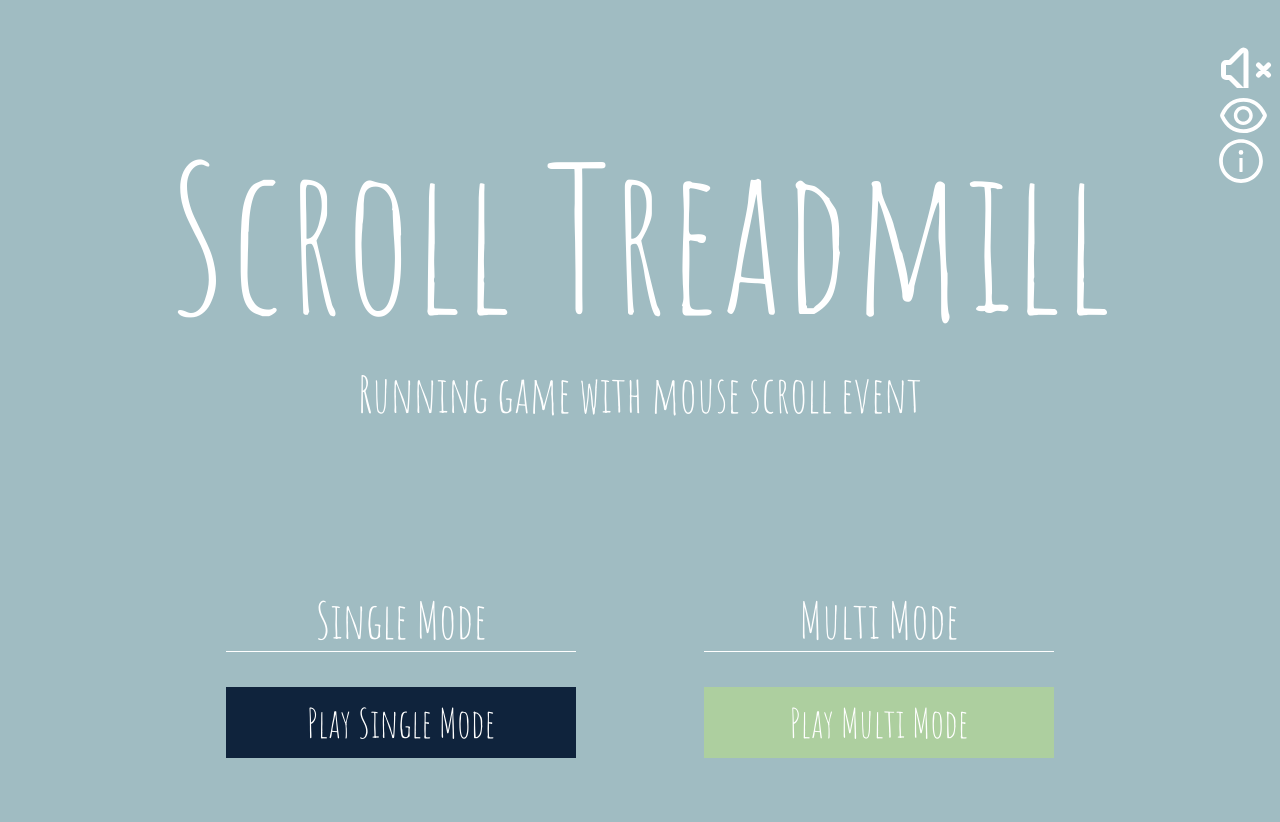
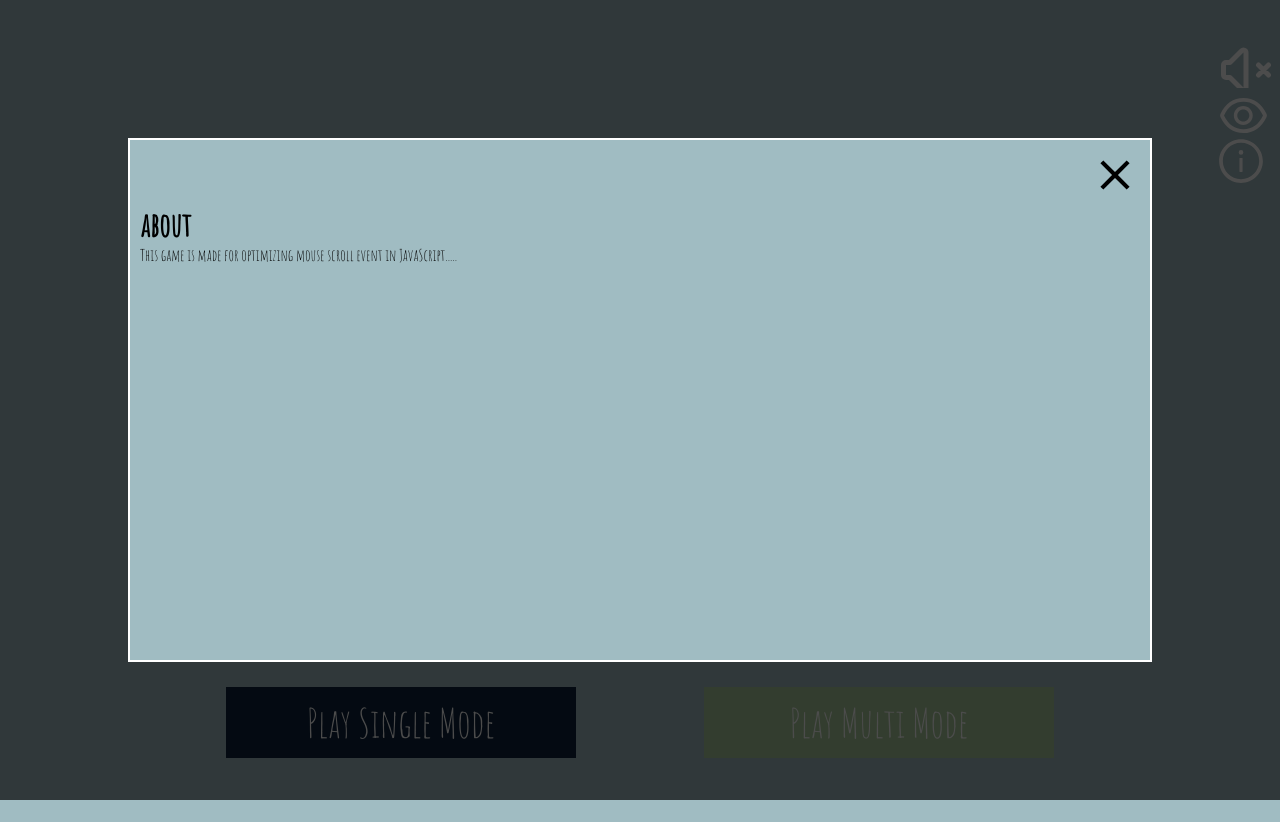
Before and after one commit to blueline1984/scroll-treadmill-frontend, a React (Create React App) app: page / in a window 1280 px wide. Both pictures are taken after a click on the button 1241 px from the left and 162 px from the top of the page. Built offline with nearby package versions, Linux system fonts and the light colour scheme.

Commit message:
[FEAT]: Add info, single play, multi play modal

```diff
--- a/public/index.html
+++ b/public/index.html
@@ -2,42 +2,14 @@
 <html lang="en">
   <head>
     <meta charset="utf-8" />
-    <link rel="icon" href="%PUBLIC_URL%/favicon.ico" />
     <meta name="viewport" content="width=device-width, initial-scale=1" />
     <meta name="theme-color" content="#000000" />
-    <meta
-      name="description"
-      content="Web site created using create-react-app"
-    />
-    <link rel="apple-touch-icon" href="%PUBLIC_URL%/logo192.png" />
-    <!--
-      manifest.json provides metadata used when your web app is installed on a
-      user's mobile device or desktop. See https://developers.google.com/web/fundamentals/web-app-manifest/
-    -->
-    <link rel="manifest" href="%PUBLIC_URL%/manifest.json" />
-    <!--
-      Notice the use of %PUBLIC_URL% in the tags above.
-      It will be replaced with the URL of the `public` folder during the build.
-      Only files inside the `public` folder can be referenced from the HTML.
-
-      Unlike "/favicon.ico" or "favicon.ico", "%PUBLIC_URL%/favicon.ico" will
-      work correctly both with client-side routing and a non-root public URL.
-      Learn how to configure a non-root public URL by running `npm run build`.
-    -->
+    <meta name="Scroll Treadmill" />
+    <link rel="icon" type="image/png" href="%PUBLIC_URL%/favicon.ico" />
     <title>Scroll Treadmill</title>
   </head>
   <body>
-    <noscript>You need to enable JavaScript to run this app.</noscript>
     <div id="root"></div>
-    <!--
-      This HTML file is a template.
-      If you open it directly in the browser, you will see an empty page.
-
-      You can add webfonts, meta tags, or analytics to this file.
-      The build step will place the bundled scripts into the <body> tag.
-
-      To begin the development, run `npm start` or `yarn start`.
-      To create a production bundle, use `npm run build` or `yarn build`.
-    -->
+    <div id="portal"></div>
   </body>
 </html>
--- /dev/null
+++ b/src/Portal.js
@@ -0,0 +1,7 @@
+import reactDom from "react-dom";
+
+function Portal({ children }) {
+  return reactDom.createPortal(children, document.getElementById("portal"));
+}
+
+export default Portal;
--- /dev/null
+++ b/src/components/Modal.js
@@ -0,0 +1,51 @@
+import React, { useState } from "react";
+import { MdClose } from "react-icons/md";
+import styled from "styled-components";
+
+import Portal from "../Portal";
+
+function Modal({ message, onClose }) {
+  return (
+    <Portal>
+      <ModalOverlay>
+        <ModalBody>
+          <MdClose
+            onClick={onClose}
+            style={{
+              background: "none",
+              position: "relative",
+              left: "95%",
+              cursor: "pointer",
+            }}
+            size={50}
+          />
+          {message}
+        </ModalBody>
+      </ModalOverlay>
+    </Portal>
+  );
+}
+
+const ModalOverlay = styled.div`
+  position: fixed;
+  top: 0;
+  left: 0;
+  right: 0;
+  bottom: 0;
+  background-color: rgba(0, 0, 0, 0.7);
+  zindex: 1000;
+`;
+
+const ModalBody = styled.div`
+  position: fixed;
+  width: 1000px;
+  height: 500px;
+  top: 50%;
+  left: 50%;
+  transform: translate(-50%, -50%);
+  padding: 10px;
+  zindex: 1000;
+  border: 2px solid white;
+`;
+
+export default Modal;
--- a/src/components/ModeSelection.js
+++ b/src/components/ModeSelection.js
@@ -1,15 +1,56 @@
-import React from "react";
+import React, { useState } from "react";
+import Modal from "./Modal";
 import styled from "styled-components";
 
 function ModeSelection({ onBlindMode }) {
-  console.log("onBlindMode", onBlindMode);
+  const [isSingleOpen, setIsSingleOpen] = useState(false);
+  const [isMultiOpen, setIsMultiOpen] = useState(false);
+
+  const openSingleModal = () => {
+    setIsSingleOpen(true);
+  };
+  const openMultiModal = () => {
+    setIsMultiOpen(true);
+  };
+  const closeModal = () => {
+    setIsSingleOpen(false);
+    setIsMultiOpen(false);
+  };
+
   return (
     <>
+      {isSingleOpen && (
+        <Modal
+          onClose={closeModal}
+          message={
+            <>
+              <h1>Single Play</h1>
+              <button>Easy</button>
+              <button>Normal</button>
+              <button>Hard</button>
+            </>
+          }
+        />
+      )}
+      {isMultiOpen && (
+        <Modal
+          onClose={closeModal}
+          message={
+            <>
+              <h1>Multi Play</h1>
+              <button>Create A Room</button>
+              <button>Room Lists</button>
+            </>
+          }
+        />
+      )}
       <Wrapper>
         {onBlindMode === 0 && (
           <>
             <div className="title">Single Mode</div>
-            <button className="single">Play Single Mode</button>
+            <button className="single" onClick={openSingleModal}>
+              Play Single Mode
+            </button>
           </>
         )}
         {onBlindMode === 1 && (
@@ -43,7 +84,9 @@ function ModeSelection({ onBlindMode }) {
         {onBlindMode === 0 && (
           <>
             <div className="title">Multi Mode</div>
-            <button className="multi">Play Multi Mode</button>
+            <button className="multi" onClick={openMultiModal}>
+              Play Multi Mode
+            </button>
           </>
         )}
         {onBlindMode === 1 && (
@@ -84,18 +127,18 @@ const Wrapper = styled.div`
     padding: 10%;
     padding-bottom: 0px;
     margin-bottom: 10%;
-    color: white;
+    color: #fff;
     font-size: 50px;
     text-align: center;
     justify-content: center;
     align-items: center;
-    border-bottom: 1px solid white;
+    border-bottom: 1px solid #fff;
     border-spacing: 5px 1rem;
   }
 
   button {
     border: none;
-    color: white;
+    color: #fff;
     font-size: 40px;
     padding: 10px 15px;
     width: 350px;
@@ -105,14 +148,14 @@ const Wrapper = styled.div`
   }
   button.single: hover {
     color: #0f233c;
-    background-color: white;
+    background-color: #fff;
   }
   button.multi {
     background-color: #adcf9f;
   }
   button.multi: hover {
     color: #adcf9f;
-    background-color: white;
+    background-color: #fff;
   }
 `;
 
--- a/src/components/page/Main.js
+++ b/src/components/page/Main.js
@@ -1,14 +1,17 @@
 import React, { useState, useEffect, useRef } from "react";
 import { HiOutlineVolumeOff, HiOutlineVolumeUp } from "react-icons/hi";
 import { AiOutlineEye, AiOutlineInfoCircle } from "react-icons/ai";
+import mainThemeSong from "../../assets/main_theme.mp3";
+
 import ModeSelection from "../ModeSelection";
-import mainThemeSong from "../../assets/main_theme.mp3";
+import Modal from "../Modal";
 
 import styled from "styled-components";
 
 function Main() {
   const [isPlaying, setIsPlaying] = useState(false);
   const [onBlindMode, setOnBlindMode] = useState(0);
+  const [isOpen, setIsOpen] = useState(false);
   const audioRef = useRef(new Audio(mainThemeSong));
 
   const handleSound = () => {
@@ -17,8 +20,15 @@ function Main() {
   const handleBlindMode = () => {
     setOnBlindMode((onBlindMode + 1) % 3);
   };
+  const openModal = () => {
+    setIsOpen(true);
+  };
+  const closeModal = () => {
+    setIsOpen(false);
+  };
 
   useEffect(() => {
+    //위치 변경
     if (isPlaying) {
       audioRef.current.play();
       audioRef.current.loop = true;
@@ -30,6 +40,20 @@ function Main() {
 
   return (
     <>
+      {isOpen && (
+        <Modal
+          onClose={closeModal}
+          message={
+            <>
+              <h1>about</h1>
+              <div>
+                This game is made for optimizing mouse scroll event in
+                JavaScript.....
+              </div>
+            </>
+          }
+        />
+      )}
       <IconWrapper>
         {isPlaying ? (
           <button className="sound">
@@ -43,7 +67,7 @@ function Main() {
         <button className="eye">
           <AiOutlineEye className="logo" size={55} onClick={handleBlindMode} />
         </button>
-        <button className="information">
+        <button className="information" onClick={openModal}>
           <AiOutlineInfoCircle size={50} color="#fff" />
         </button>
       </IconWrapper>
@@ -73,12 +97,12 @@ const IconWrapper = styled.div`
     top: 17%;
   }
   .logo {
-    color: white;
+    color: #fff;
   }
 `;
 
 const MainTitle = styled.div`
-  color: white;
+  color: #fff;
   margin-top: 7%;
   font-size: 200px;
   display: flex;
@@ -87,7 +111,7 @@ const MainTitle = styled.div`
 `;
 
 const SubTitle = styled.div`
-  color: white;
+  color: #fff;
   margin-top: 0;
   font-size: 50px;
   display: flex;
```
